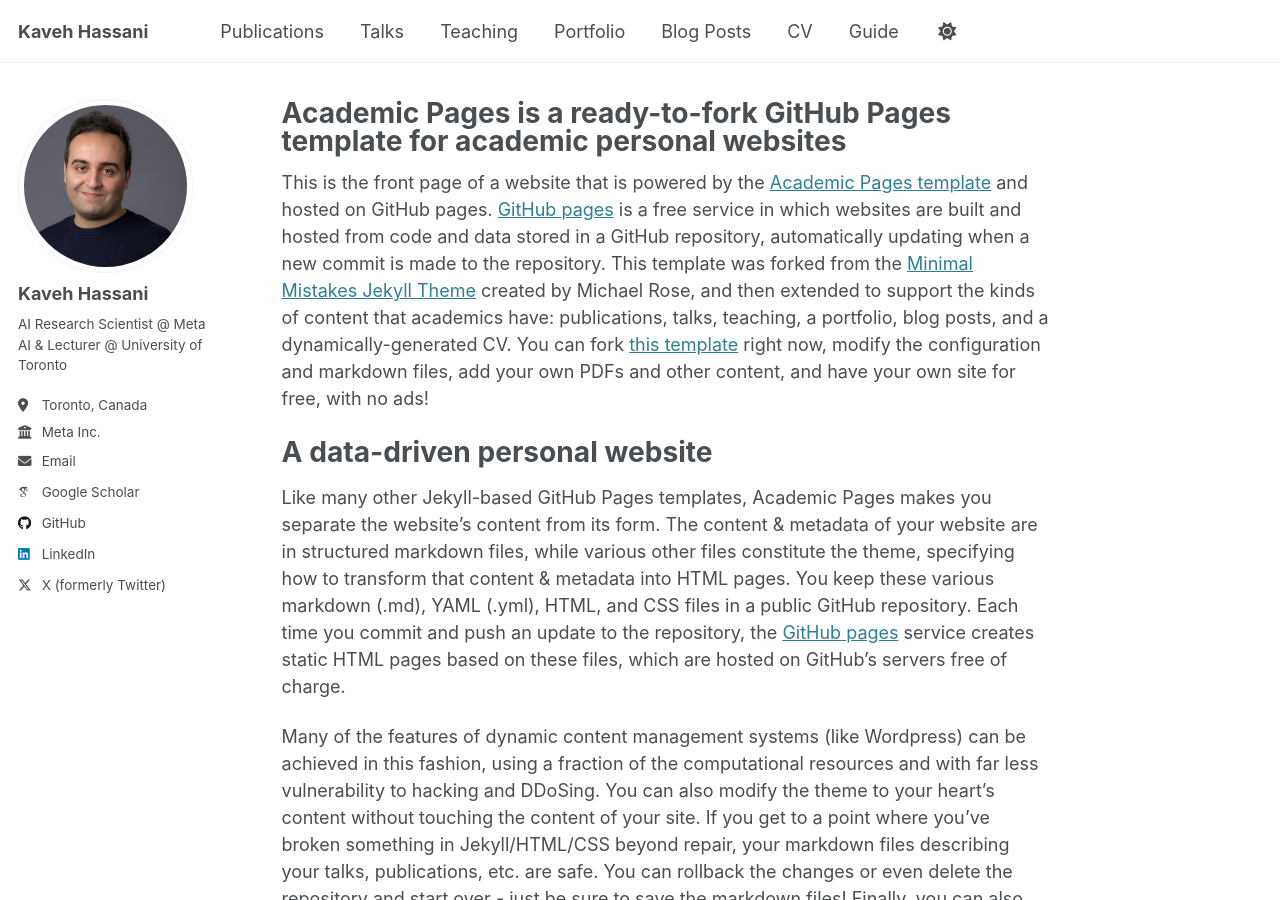
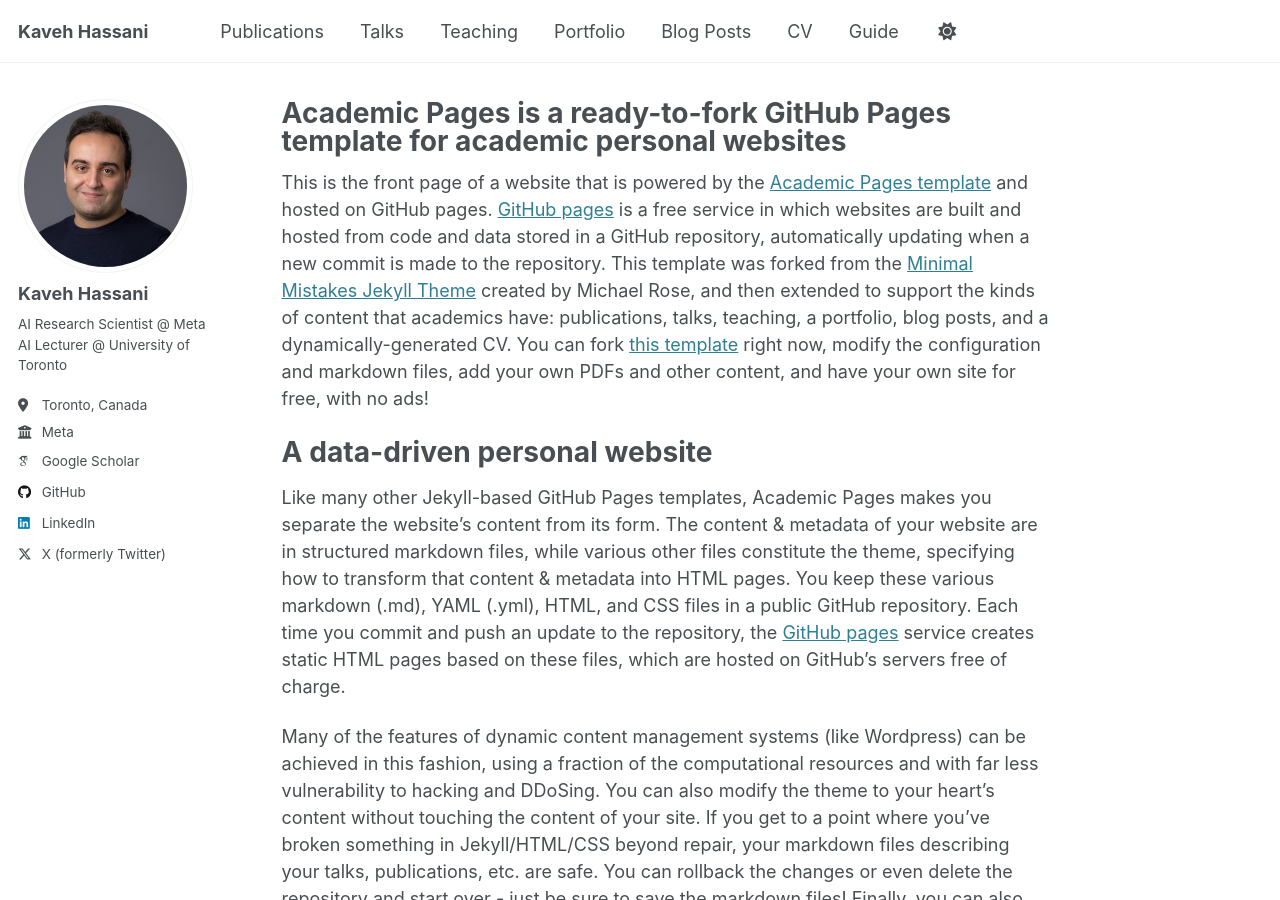
Before and after one commit to kavehhassani/kavehhassani.github.io, a Jekyll site: the page built from _pages/about.md, in a window 1280 px wide and 900 px high. Built offline with Jekyll 4.4.1, drawn with Linux system fonts in a browser that asks for light colours; some web fonts are replaced.

Commit message:
Update _config.yml

```diff
--- a/_config.yml
+++ b/_config.yml
@@ -25,11 +25,11 @@ author:
   avatar           : "profile.png"
   name             : "Kaveh Hassani"
   pronouns         : # example: "she/her"
-  bio              : "AI Research Scientist @ Meta AI & Lecturer @ University of Toronto"
+  bio              : "AI Research Scientist @ Meta AI Lecturer @ University of Toronto"
   location         : "Toronto, Canada"
-  employer         : "Meta Inc."
+  employer         : "Meta"
   uri              : # URL
-  email            : "none@example.org"
+  email            :  # URL
 
   # Academic websites
   arxiv            : # URL - Update with the correct link to your profile
```
